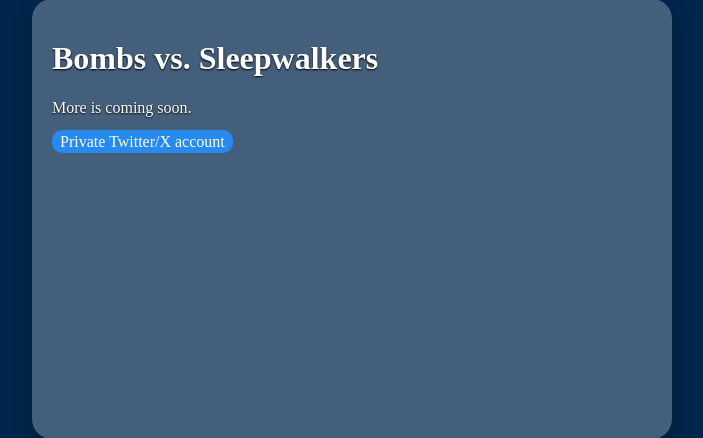
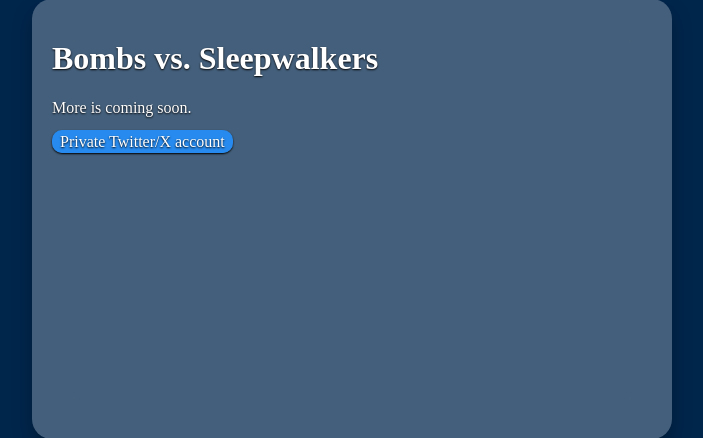
Before and after one commit to BvSGame/bvsgame.github.io, a PHP site: page / in a window 1280 px wide. Shown: the part 181-619 px from the top of the page, without its empty margins (288-991 px from the left). Run offline with PHP 8.4, Linux system fonts and the light colour scheme; some web fonts are replaced.

Commit message:
Shadows for links

```diff
--- a/gears/main.css
+++ b/gears/main.css
@@ -14,7 +14,7 @@ h1 {
 a {
     background-color: rgb(38, 138, 238);
     color: inherit;
-    text-shadow: none;
+    box-shadow: 0 1px 2px black;
     padding: 3px 8px;
     border-radius: 10px;
     text-decoration: none;
```
